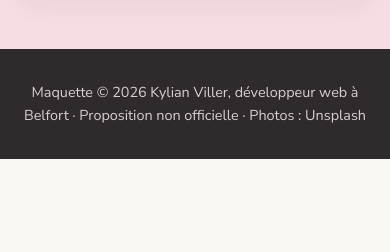
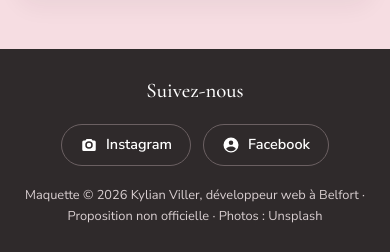
Before and after one commit to kylian-viller-web/bar-a-fleurs, a plain HTML site: page index.html in a window 390 px wide. Shown: the part 6663-6915 px from the top of the page. Before the commit the page ends 6822 px from the top, so only its background shows below. Drawn offline with nearby package versions, Linux system fonts and the light colour scheme.

Commit message:
Enhance footer with social media Version mobile, menu burger, banniere et reseaux sociauxlinks and styles
Added social media links to footer with styling.

```diff
--- a/index.html
+++ b/index.html
@@ -139,9 +139,20 @@
     .form{padding:1.4rem}
     .form .btn{max-width:none}
     .map,.map iframe{min-height:300px}
-    footer{font-size:.8rem;padding:1.5rem 1rem}
+    .reseaux{display:flex;justify-content:center;align-items:center;gap:.8rem;flex-wrap:wrap;margin-bottom:1.2rem}
+  .suivez{font-family:'Cormorant Garamond',serif;font-size:1.3rem;color:#fff;margin-right:.3rem}
+  .reseau{display:inline-flex;align-items:center;gap:.5rem;padding:.55rem 1.1rem;border:1.5px solid #6b6062;border-radius:999px;color:#fff;text-decoration:none;font-weight:600;font-size:.9rem;transition:background .2s,border-color .2s,transform .2s}
+  .reseau svg{width:18px;height:18px;fill:currentColor}
+  .reseau:hover{background:var(--rose);border-color:var(--rose);transform:translateY(-2px)}
+  footer{font-size:.8rem;padding:1.5rem 1rem}
   }
+  .reseaux{display:flex;justify-content:center;align-items:center;gap:.8rem;flex-wrap:wrap;margin-bottom:1.2rem}
+  .suivez{font-family:'Cormorant Garamond',serif;font-size:1.3rem;color:#fff;margin-right:.3rem}
+  .reseau{display:inline-flex;align-items:center;gap:.5rem;padding:.55rem 1.1rem;border:1.5px solid #6b6062;border-radius:999px;color:#fff;text-decoration:none;font-weight:600;font-size:.9rem;transition:background .2s,border-color .2s,transform .2s}
+  .reseau svg{width:18px;height:18px;fill:currentColor}
+  .reseau:hover{background:var(--rose);border-color:var(--rose);transform:translateY(-2px)}
   footer{background:var(--encre);color:#d9cfd1;text-align:center;padding:2rem 1rem;font-size:.9rem}
+  @media (max-width:760px){footer{font-size:.8rem;padding:1.6rem 1rem} .suivez{width:100%;text-align:center;margin:0 0 .2rem}}
 
 </style>
 </head>
@@ -257,6 +268,11 @@
 </section>
 
 <footer>
+  <div class="reseaux">
+    <span class="suivez">Suivez-nous</span>
+    <a class="reseau" href="#" aria-label="Instagram de la boutique"><svg viewBox="0 0 24 24" aria-hidden="true"><path d="M12 15a3 3 0 1 0 0-6 3 3 0 0 0 0 6Zm7-9h-2.2l-1.2-1.6A1 1 0 0 0 14.8 4H9.2a1 1 0 0 0-.8.4L7.2 6H5a2 2 0 0 0-2 2v10a2 2 0 0 0 2 2h14a2 2 0 0 0 2-2V8a2 2 0 0 0-2-2Zm-7 11a5 5 0 1 1 0-10 5 5 0 0 1 0 10Z"/></svg>Instagram</a>
+    <a class="reseau" href="#" aria-label="Facebook de la boutique"><svg viewBox="0 0 24 24" aria-hidden="true"><path d="M12 2a10 10 0 1 0 0 20 10 10 0 0 0 0-20Zm0 4a3 3 0 1 1 0 6 3 3 0 0 1 0-6Zm0 14.2a8.2 8.2 0 0 1-6.3-3c.1-2 4.2-3.2 6.3-3.2s6.2 1.1 6.3 3.2a8.2 8.2 0 0 1-6.3 3Z"/></svg>Facebook</a>
+  </div>
   <p>Maquette © 2026 Kylian Viller, développeur web à Belfort · Proposition non officielle · Photos : Unsplash</p>
 </footer>
 
```
